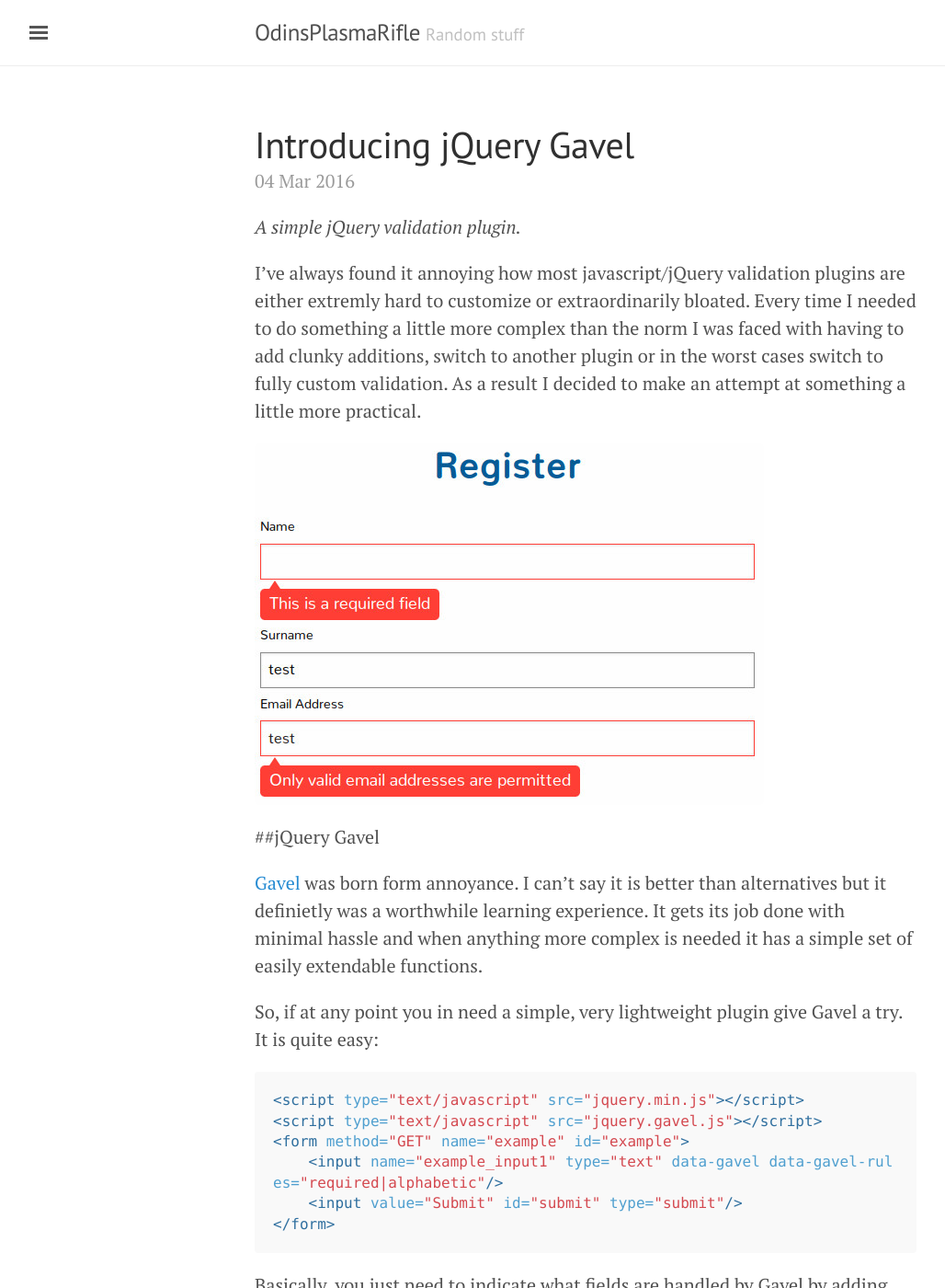
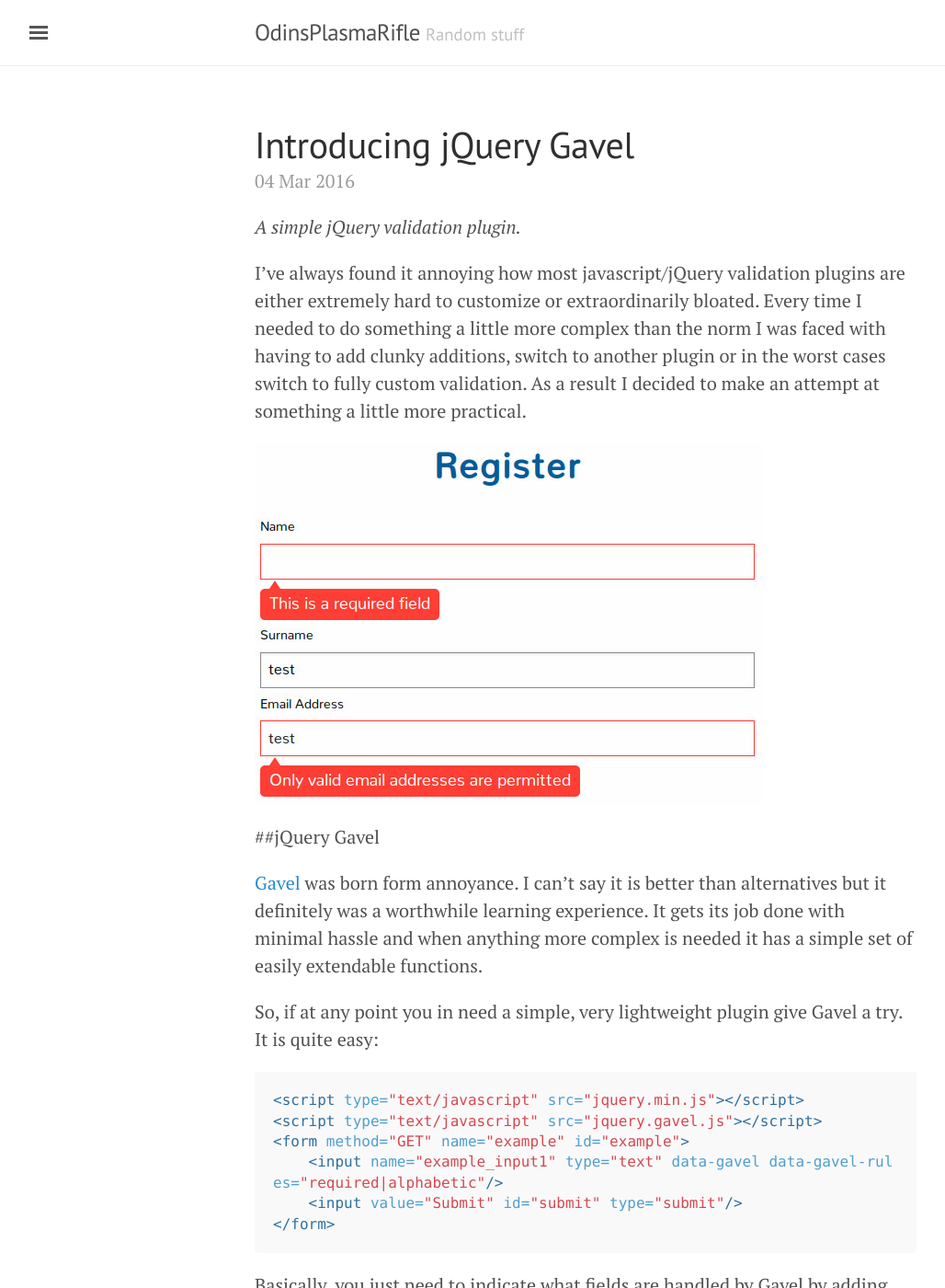
Before and after one commit to OdinsPlasmaRifle/old.odinsplasmarifle.github.io, a Jekyll site: the page built from _posts/2016-03-04-introducing-jquery-gavel.md, in a window 1280 px wide and 1400 px high. Shown: the whole window at 92% size, without its empty margins (3-1031 px from the left). Built offline with Jekyll 4.4.1, drawn with Linux system fonts in a browser that asks for light colours; comment, search, counter and statistics services are not loaded.

Commit message:
Updated Gavel post spelling

```diff
--- a/_posts/2016-03-04-introducing-jquery-gavel.md
+++ b/_posts/2016-03-04-introducing-jquery-gavel.md
@@ -6,13 +6,13 @@
 
 *A simple jQuery validation plugin.*
 
-I've always found it annoying how most javascript/jQuery validation plugins are either extremly hard to customize or extraordinarily bloated. Every time I needed to do something a  little more complex than the norm I was faced with having to add clunky additions, switch to another plugin or in the worst cases switch to fully custom validation. As a result I decided to make an attempt at something a little more practical.
+I've always found it annoying how most javascript/jQuery validation plugins are either extremely hard to customize or extraordinarily bloated. Every time I needed to do something a  little more complex than the norm I was faced with having to add clunky additions, switch to another plugin or in the worst cases switch to fully custom validation. As a result I decided to make an attempt at something a little more practical.
 
 ![Vagrant Banner](/public/images/posts/gavel_banner.jpg)
 
 ##jQuery Gavel
 
-[Gavel](https://github.com/OdinsPlasmaRifle/jquery.gavel) was born form annoyance. I can't say it is better than alternatives but it definietly was a worthwhile learning experience. It gets its job done with minimal hassle and when anything more complex is needed it has a simple set of easily extendable functions.
+[Gavel](https://github.com/OdinsPlasmaRifle/jquery.gavel) was born form annoyance. I can't say it is better than alternatives but it definitely was a worthwhile learning experience. It gets its job done with minimal hassle and when anything more complex is needed it has a simple set of easily extendable functions.
 
 So, if at any point you in need a simple, very lightweight plugin give Gavel a try. It is quite easy:
 
```
